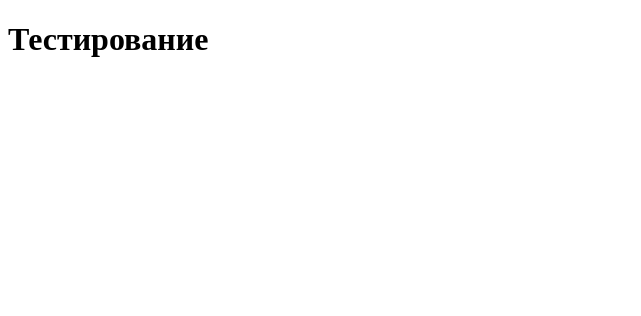
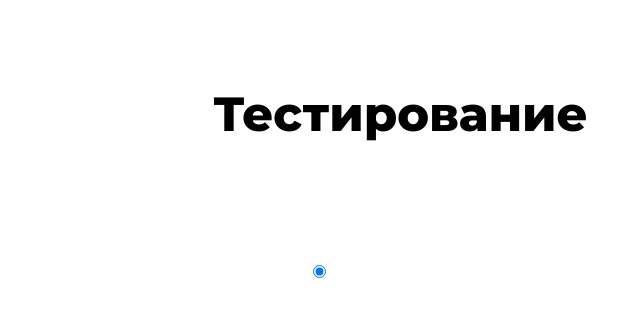
Before and after one commit to vanya1254/div, a React (Vite) app: page / in a window 1280 px wide. Shown: the top 316 px of the page, without its empty margins (0-641 px from the left). Built offline with nearby package versions, Linux system fonts and the light colour scheme.

Commit message:
feat: add styles for quizLay

```diff
--- a/index.html
+++ b/index.html
@@ -5,7 +5,11 @@
   <meta charset="UTF-8" />
   <link rel="icon" type="image/svg+xml" href="/vite.svg" />
   <meta name="viewport" content="width=device-width, initial-scale=1.0" />
-  <title>div testing</title>
+  <title>div Testing</title>
+  <link rel="preconnect" href="https://fonts.googleapis.com">
+  <link rel="preconnect" href="https://fonts.gstatic.com" crossorigin>
+  <link href="https://fonts.googleapis.com/css2?family=Montserrat:ital,wght@0,100..900;1,100..900&display=swap"
+    rel="stylesheet">
 </head>
 
 <body>
--- a/src/App.scss
+++ b/src/App.scss
@@ -0,0 +1,13 @@
+.quiz {
+  display: flex;
+  flex-direction: column;
+  gap: 20px;
+
+  height: 100%;
+  padding: 85px 16.666667vw;
+}
+
+.title {
+  font-size: 48px;
+  font-weight: 800;
+}
--- a/src/App.tsx
+++ b/src/App.tsx
@@ -1,6 +1,7 @@
 import React from "react";
 
 import { QuizLayout } from "./layouts/QuizLayout";
+import { Quiz } from "./components/Quiz";
 
 import "./App.scss";
 
@@ -9,6 +10,7 @@ const App: React.FC = () => {
     <>
       <QuizLayout>
         <h1 className="title">Тестирование</h1>
+        <Quiz />
       </QuizLayout>
     </>
   );
--- a/src/index.scss
+++ b/src/index.scss
@@ -0,0 +1,109 @@
+html,
+body {
+  height: 100%;
+  font-family: "Montserrat", serif;
+}
+/* Reset and base styles  */
+* {
+  padding: 0px;
+  margin: 0px;
+  border: none;
+}
+
+*,
+*::before,
+*::after {
+  box-sizing: border-box;
+}
+
+/* Links */
+
+a,
+a:link,
+a:visited {
+  text-decoration: none;
+}
+
+a:hover {
+  text-decoration: none;
+}
+
+/* Common */
+
+aside,
+nav,
+footer,
+header,
+section,
+main {
+  display: block;
+}
+
+p {
+  font-size: inherit;
+  font-weight: inherit;
+}
+
+ul,
+ul li {
+  list-style: none;
+}
+
+img {
+  vertical-align: top;
+}
+
+img,
+svg {
+  max-width: 100%;
+  height: auto;
+}
+
+address {
+  font-style: normal;
+}
+
+/* Form */
+
+input,
+textarea,
+button,
+select {
+  font-family: inherit;
+  font-size: inherit;
+  color: inherit;
+  background-color: transparent;
+}
+
+input::-ms-clear {
+  display: none;
+}
+
+button,
+input[type="submit"] {
+  display: inline-block;
+  box-shadow: none;
+  background-color: transparent;
+  background: none;
+  cursor: pointer;
+}
+
+input:focus,
+input:active,
+button:focus,
+button:active {
+  outline: none;
+}
+
+button::-moz-focus-inner {
+  padding: 0;
+  border: 0;
+}
+
+label {
+  cursor: pointer;
+}
+
+legend {
+  display: block;
+}
--- a/src/layouts/QuizLayout.tsx
+++ b/src/layouts/QuizLayout.tsx
@@ -5,5 +5,5 @@ type QuizLayotType = {
 };
 
 export const QuizLayout: React.FC<QuizLayotType> = ({ children }) => {
-  return <div>{children}</div>;
+  return <div className="quiz">{children}</div>;
 };
```
